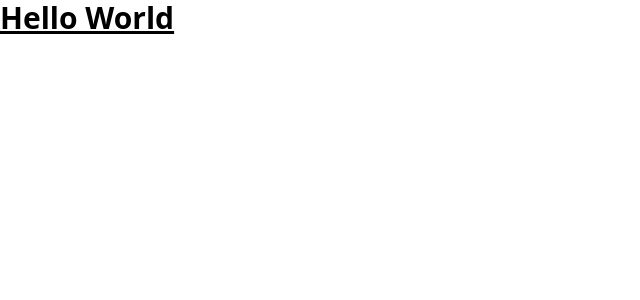
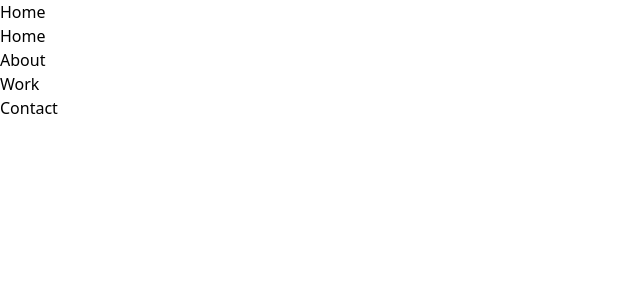
Before and after one commit to DavidGurovich/my-portfolio, a React (Create React App) app: page / in a window 1280 px wide. Shown: the top 300 px of the page, without its empty margins (0-640 px from the left). Built offline with nearby package versions, Linux system fonts and the light colour scheme.

Commit message:
created base components and title of site

```diff
--- a/public/index.html
+++ b/public/index.html
@@ -24,7 +24,7 @@
       work correctly both with client-side routing and a non-root public URL.
       Learn how to configure a non-root public URL by running `npm run build`.
     -->
-    <title>React App</title>
+    <title>David Gurovich | Front-end Web Developer</title>
   </head>
   <body>
     <noscript>You need to enable JavaScript to run this app.</noscript>
--- a/src/App.js
+++ b/src/App.js
@@ -1,11 +1,12 @@
 import logo from './logo.svg';
 import './App.css';
 import NavBar from './components/NavBar';
+import Home from './components/Home';
 
 function App() {
   return (
-    <div className='text-3xl font-bold underline'>
-      Hello World
+    <div className=''>
+      <Home/>
       <NavBar/>
       </div>
 
--- /dev/null
+++ b/src/components/Home.jsx
@@ -0,0 +1,9 @@
+import React from 'react'
+
+function Home() {
+  return (
+    <div>Home</div>
+  )
+}
+
+export default Home
--- a/src/components/NavBar.jsx
+++ b/src/components/NavBar.jsx
@@ -2,7 +2,15 @@
 
 function NavBar() {
   return (
-    <div className=''></div>
+    <nav className='flex flex-row'>
+        <ul>
+            <li>Home</li>
+            <li>About</li>
+            <li>Work</li>
+            <li>Contact</li>
+        </ul>
+
+    </nav>
   )
 }
 
```
Also changed, not shown: src/components/About.jsx (added).
